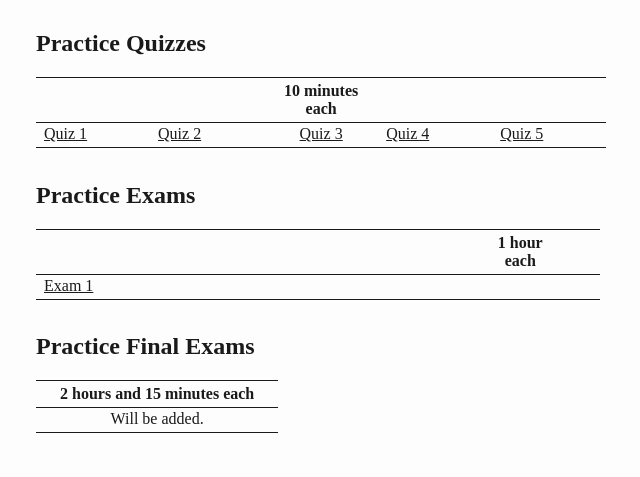
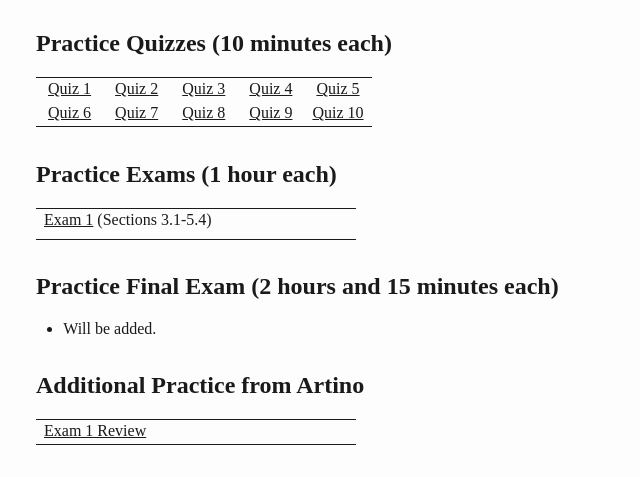
Before and after one commit to mutasimm/math19501, a plain HTML site: page contents/contents_page.html in a window 1280 px wide. Shown: the part 135-612 px from the top of the page, without its empty margins (316-956 px from the left). Drawn offline with Linux system fonts and the light colour scheme.

Commit message:
Updated contents page.

```diff
--- a/contents/contents_page.html
+++ b/contents/contents_page.html
@@ -170,87 +170,99 @@
 </head>
 <body>
 <h1 id="course-contents">Course Contents</h1>
-<h2 id="practice-quizzes">Practice Quizzes</h2>
-<table style="width:99%;">
+<h2 id="practice-quizzes-10-minutes-each">Practice Quizzes (10 minutes
+each)</h2>
+<table>
 <colgroup>
-<col style="width: 19%" />
-<col style="width: 19%" />
-<col style="width: 19%" />
-<col style="width: 19%" />
-<col style="width: 19%" />
+<col style="width: 20%" />
+<col style="width: 20%" />
+<col style="width: 20%" />
+<col style="width: 20%" />
+<col style="width: 20%" />
 </colgroup>
-<thead>
-<tr>
-<th></th>
-<th></th>
-<th style="text-align: center;">10 minutes each</th>
-<th></th>
-<th></th>
-</tr>
-</thead>
 <tbody>
 <tr>
-<td><a
+<td style="text-align: center;"><a
 href="https://mutasimm.github.io/math19501/contents/quiz-1.pdf">Quiz
 1</a></td>
-<td><a
+<td style="text-align: center;"><a
 href="https://mutasimm.github.io/math19501/contents/quiz-2.pdf">Quiz
 2</a></td>
 <td style="text-align: center;"><a
 href="https://mutasimm.github.io/math19501/contents/quiz-3.pdf">Quiz
 3</a></td>
-<td><a
+<td style="text-align: center;"><a
 href="https://mutasimm.github.io/math19501/contents/quiz-4.pdf">Quiz
 4</a></td>
-<td><a
+<td style="text-align: center;"><a
 href="https://mutasimm.github.io/math19501/contents/quiz-5.pdf">Quiz
 5</a></td>
 </tr>
+<tr>
+<td style="text-align: center;"><a
+href="https://mutasimm.github.io/math19501/contents/quiz-6.pdf">Quiz
+6</a></td>
+<td style="text-align: center;"><a
+href="https://mutasimm.github.io/math19501/contents/quiz-7.pdf">Quiz
+7</a></td>
+<td style="text-align: center;"><a
+href="https://mutasimm.github.io/math19501/contents/quiz-8.pdf">Quiz
+8</a></td>
+<td style="text-align: center;"><a
+href="https://mutasimm.github.io/math19501/contents/quiz-9.pdf">Quiz
+9</a></td>
+<td style="text-align: center;"><a
+href="https://mutasimm.github.io/math19501/contents/quiz-10.pdf">Quiz
+10</a></td>
+</tr>
 </tbody>
 </table>
-<h2 id="practice-exams">Practice Exams</h2>
-<table style="width:98%;">
+<h2 id="practice-exams-1-hour-each">Practice Exams (1 hour each)</h2>
+<table>
 <colgroup>
-<col style="width: 72%" />
-<col style="width: 4%" />
-<col style="width: 11%" />
-<col style="width: 4%" />
-<col style="width: 4%" />
+<col style="width: 83%" />
+<col style="width: 5%" />
+<col style="width: 5%" />
+<col style="width: 5%" />
 </colgroup>
-<thead>
-<tr>
-<th></th>
-<th></th>
-<th style="text-align: center;">1 hour each</th>
-<th></th>
-<th></th>
-</tr>
-</thead>
 <tbody>
 <tr>
 <td><a
 href="https://mutasimm.github.io/math19501/contents/exam-1.pdf">Exam
-1</a></td>
+1</a> (Sections 3.1-5.4)</td>
 <td></td>
-<td style="text-align: center;"></td>
+<td></td>
+<td></td>
+</tr>
+<tr>
+<td></td>
+<td></td>
 <td></td>
 <td></td>
 </tr>
 </tbody>
 </table>
-<h2 id="practice-final-exams">Practice Final Exams</h2>
+<h2 id="practice-final-exam-2-hours-and-15-minutes-each">Practice Final
+Exam (2 hours and 15 minutes each)</h2>
+<ul>
+<li>Will be added.</li>
+</ul>
+<h2 id="additional-practice-from-artino">Additional Practice from
+Artino</h2>
 <table>
-<thead>
-<tr>
-<th></th>
-<th style="text-align: center;">2 hours and 15 minutes each</th>
-<th></th>
-</tr>
-</thead>
+<colgroup>
+<col style="width: 83%" />
+<col style="width: 5%" />
+<col style="width: 5%" />
+<col style="width: 5%" />
+</colgroup>
 <tbody>
 <tr>
+<td style="text-align: left;"><a
+href="https://drive.google.com/file/d/1U61F4epYQE5W3GlF3vpiQJizpiHcND57/view">Exam
+1 Review</a></td>
 <td></td>
-<td style="text-align: center;">Will be added.</td>
+<td></td>
 <td></td>
 </tr>
 </tbody>
```
